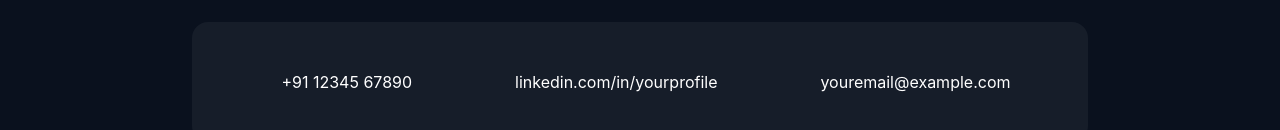
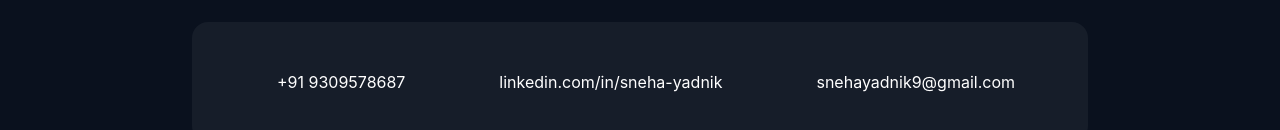
Before and after one commit to snehayadnik/Portfolio-Website, a React (Vite) app: page / in a window 1280 px wide. Shown: the part 5628-5758 px from the top of the page. Built offline with nearby package versions, Linux system fonts and the light colour scheme.

Commit message:
Updated Contact.tsx

```diff
--- a/src/components/Contact.tsx
+++ b/src/components/Contact.tsx
@@ -73,10 +73,10 @@ const Contact = () => {
               <div className="flex items-center gap-3">
                 <i className="fas fa-phone text-lg"></i>
                 <a
-                  href="tel:+911234567890"
+                  href="tel:+91 9309578687"
                   className="hover:underline hover:text-gray-300 transition"
                 >
-                  +91 12345 67890
+                  +91 9309578687
                 </a>
               </div>
 
@@ -89,7 +89,7 @@ const Contact = () => {
                   rel="noopener noreferrer"
                   className="hover:underline hover:text-gray-300 transition"
                 >
-                  linkedin.com/in/yourprofile
+                  linkedin.com/in/sneha-yadnik
                 </a>
               </div>
 
@@ -100,7 +100,7 @@ const Contact = () => {
                   href="mailto:youremail@example.com"
                   className="hover:underline hover:text-gray-300 transition"
                 >
-                  youremail@example.com
+                  snehayadnik9@gmail.com
                 </a>
               </div>
 
```
